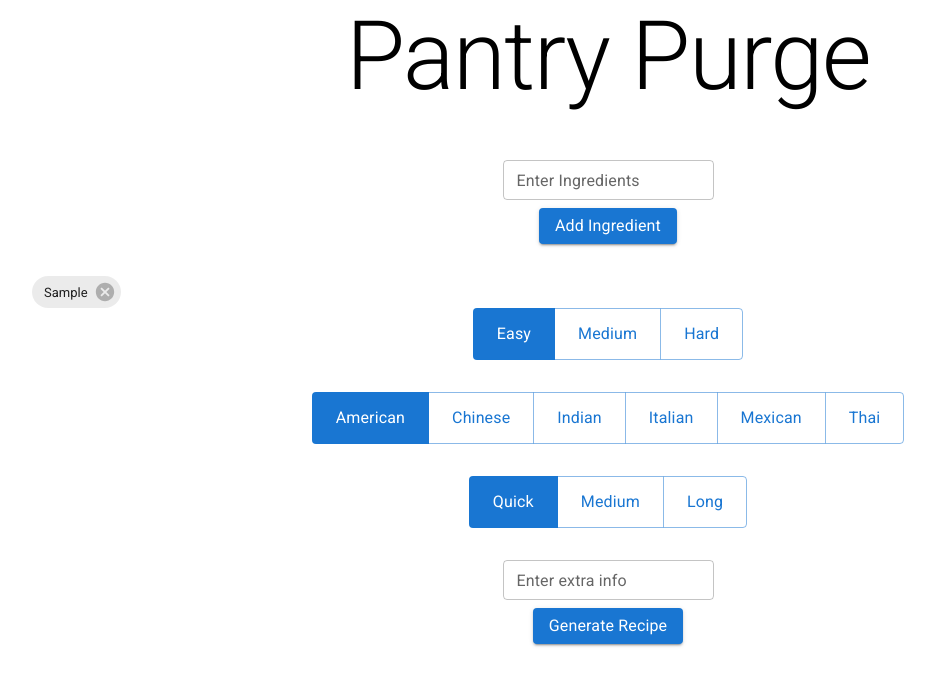
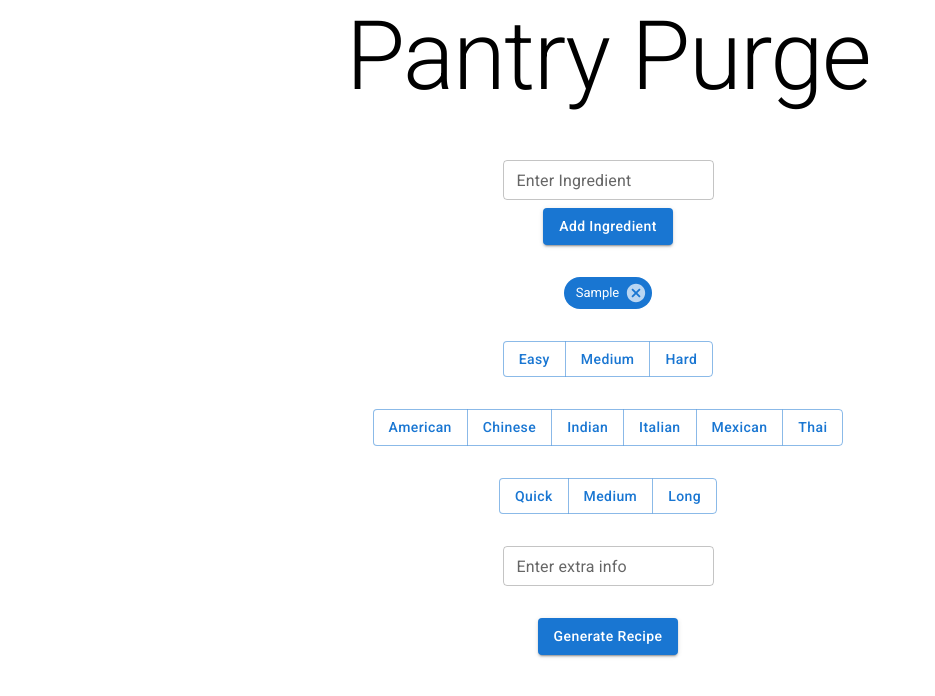
Before and after one commit to mmathew23/use_ingredients, a React (Create React App) app in the folder frontend/: page / in a window 1280 px wide. Both pictures are taken after typing "Sample" into the empty fields and a click on the button "Add Ingredient". Shown: the top 696 px of the page, without its empty margins (32-967 px from the left). Built offline with nearby package versions, Linux system fonts and the light colour scheme.

Commit message:
Layout update, and backend update for better prompting and user control

```diff
--- a/frontend/src/App.js
+++ b/frontend/src/App.js
@@ -7,7 +7,7 @@ import InputText from "./components/InputText";
 import IngredientList from "./components/IngredientList";
 import CircularProgress from '@mui/material/CircularProgress';
 import Typography from '@mui/material/Typography';
-import { Container, Button } from "@mui/material";
+import { Container, Button, TextField } from "@mui/material";
 
 const PREFIX = 'App';
 const classes = {
@@ -20,16 +20,24 @@ const classes = {
     time: `${PREFIX}-time`,
     other: `${PREFIX}-other`,
     recipe: `${PREFIX}-recipe`,
+    generate: `${PREFIX}-generate`,
 };
 
 const Root = styled('div')(( { theme }) => (
   {
     backgroundColor: '#fff',
-    textAlign: 'center',
+    // textAlign: 'center',
+    // textAlign: 'center',
   [`& .${PREFIX}-container`] : {
+    display: 'flex',
+    flexDirection: 'column',
+    alignItems: 'center',
+    justifyContent: 'flex-start',
+    minHeight: '100vh',
   },
   [`& .${PREFIX}-heading`] : {
     marginBottom: theme.spacing(6),
+    textAlign: 'center',
   },
   [`& .${PREFIX}-ingredient`] : {
     marginBottom: theme.spacing(4),
@@ -52,6 +60,10 @@ const Root = styled('div')(( { theme }) => (
   [`& .${PREFIX}-recipe`] : {
     marginBottom: theme.spacing(4),
   },
+  [`& .${PREFIX}-generate`] : {
+    marginBottom: theme.spacing(4),
+    textTransform: 'none',
+  },
 }));
 
 function App() {
@@ -59,23 +71,31 @@ function App() {
   const [generatedText, setGeneratedText] = useState("");
   const [loading, setLoading] = useState(false);
   const [ingredients, setIngredients] = useState([]);
-  const [difficulty, setDifficulty] = useState(0);
-  const [cuisine, setCuisine] = useState("American");
-  const [time, setTime] = useState("Quick");
+  const [difficulty, setDifficulty] = useState(-1);
+  const [cuisine, setCuisine] = useState(-1);
+  const [time, setTime] = useState(-1);
   const difficultyOptions = ["Easy", "Medium", "Hard"];
   const cuisineOptions = ["American", "Chinese", "Indian", "Italian", "Mexican", "Thai"];
   const timeOptions = ["Quick", "Medium", "Long"];
+
   const generateText = async () => {
+    const payload = {ingredients: ingredients, otherText: otherText}
+    if (difficulty >= 0) {
+      payload.difficulty = difficultyOptions[difficulty]
+    }
+    if (cuisine >= 0) {
+      payload.cuisine = cuisineOptions[cuisine]
+    }
+    if (time >= 0) {
+      payload.time = timeOptions[time]
+    }
     setLoading(true);
     try {
       const response = await axios.post(
         `${process.env.REACT_APP_GPT_SERVER}/generate`,
-        { ingredients: ingredients, otherText: otherText,
-         difficulty: difficultyOptions[difficulty], cuisine: cuisineOptions[cuisine],
-        time: timeOptions[time] }
+        payload,
       );
       setGeneratedText(response.data.generated_text.choices[0].message.content);
-      console.log(response.data);
     } catch (error) {
       console.error("Error generating text", error);
     }
@@ -83,7 +103,7 @@ function App() {
   };
 
   const addIngredient = (ingredient) => {
-    if (!ingredients.includes(ingredient)) {
+    if (!ingredients.includes(ingredient) && ingredient !== "" ) {
       setIngredients([...ingredients, ingredient]);
     }
   };
@@ -96,12 +116,14 @@ function App() {
     <Root >
       <Container className={classes.container} maxWidth="lg">
         <Typography variant='h1' className={classes.heading}>Pantry Purge</Typography>
-        <InputText text={""} onSubmit={addIngredient} label="Enter Ingredients" buttonText={"Add Ingredient"} className={classes.ingredient_input}/>
-        <IngredientList className={classes.ingredient_list} ingredients={ingredients} onDelete={removeIngredient} />
-        <Picker className={classes.difficulty} items={difficultyOptions} onSelect={setDifficulty} selected={0}/>
-        <Picker className={classes.cuisine} items={cuisineOptions} onSelect={setCuisine} selected={0}/>
-        <Picker className={classes.time} items={timeOptions} onSelect={setTime} selected={0}/>
-        <InputText className={classes.other} text={otherText} onSubmit={generateText} label="Enter extra info" buttonText={"Generate Recipe"}/>
+        <InputText text={""} onSubmit={addIngredient} label="Enter Ingredient" buttonText={"Add Ingredient"} className={classes.ingredient_input}/>
+        { ingredients.length > 0
+         && <IngredientList className={classes.ingredient_list} ingredients={ingredients} onDelete={removeIngredient} />}
+        <Picker className={classes.difficulty} items={difficultyOptions} onSelect={setDifficulty} selected={difficulty}/>
+        <Picker className={classes.cuisine} items={cuisineOptions} onSelect={setCuisine} selected={cuisine}/>
+        <Picker className={classes.time} items={timeOptions} onSelect={setTime} selected={time}/>
+        <InputText className={classes.other} text={otherText} onChange={setOtherText} label="Enter extra info" buttonDisabled noClearOnSubmit onSubmit={generateText} />
+        <Button className={classes.generate} onClick={generateText} variant="contained" color="primary">Generate Recipe</Button>
 
         {loading && <CircularProgress />}
         {!loading && generatedText && <Recipe className={classes.recipe} text={generatedText} />}
--- a/frontend/src/components/IngredientList.jsx
+++ b/frontend/src/components/IngredientList.jsx
@@ -9,7 +9,6 @@ import { Typography, Grid, Chip } from '@mui/material';
 const PREFIX = 'IngredientList';
 
 const classes = {
-    root: `${PREFIX}-root`,
     chip: `${PREFIX}-chip`,
     chipLabel: `${PREFIX}-chipLabel`
 };
@@ -19,15 +18,13 @@ const StyledGrid = styled(Grid)((
         theme
     }
 ) => ({
-    [`&.${classes.root}`]: {
         // width: '100%',
         // height: '100%',
-        // display: 'flex',
-        // flexDirection: 'row',
-        // justifyContent: 'flex-start',
-        // alignItems: 'center',
+        display: 'flex',
+        flexDirection: 'row',
+        justifyContent: 'center',
+        alignItems: 'center',
         // flexWrap: 'wrap',
-    },
 
     [`& .${classes.chip}`]: {
         // margin: theme.spacing.unit,
@@ -54,9 +51,9 @@ class IngredientList extends React.Component {
         }
 
         render() {
-            const {  ingredients, onDelete } = this.props;
+            const {  ingredients, onDelete, className } = this.props;
             return (
-                <StyledGrid container className={classes.root}>
+                <StyledGrid container className={className} spacing={2}>
                     {ingredients.map((ingredient, index) => (
                         <Grid item key={index}>
                             <Chip
@@ -66,6 +63,7 @@ class IngredientList extends React.Component {
                                 classes={{
                                     label: classes.chipLabel,
                                 }}
+                                color="primary"
                             />
                         </Grid>
                     ))}
--- a/frontend/src/components/InputText.jsx
+++ b/frontend/src/components/InputText.jsx
@@ -52,6 +52,7 @@ const StyledStack = styled(Stack)((
         // flexDirection: 'row',
         // justifyContent: 'center',
         // alignItems: 'center',
+        textTransform: 'none',
     },
 
     [`& .${classes.buttonText}`]: {
@@ -74,13 +75,16 @@ class InputText extends React.Component {
         }
 
         handleChange = name => event => {
+            if (this.props.onChange) {
+                this.props.onChange(event.target.value);
+            }
             this.setState({
                 [name]: event.target.value,
             });
         };
 
         render() {
-            const {  label, onSubmit, buttonText, className } = this.props;
+            const {  label, onSubmit, buttonText, className, buttonDisabled } = this.props;
             const { text } = this.state;
             return (
                 <StyledStack direction='column' spacing={1} className={className}>
@@ -89,8 +93,18 @@ class InputText extends React.Component {
                         value={text}
                         onChange={this.handleChange('text')}
                         label={label}
+                        onKeyDown={(event) => {
+                            if (event.key === 'Enter') {
+                                onSubmit(text);
+                                if (!this.props.noClearOnSubmit) {
+                                    this.setState({ text: '' });
+                                }
+                            }
+                        }}
+
                     />
-                    <Button
+                    {!buttonDisabled && <Button
+                        className={classes.button}
                         onClick={() => {
                             onSubmit(text);
                             this.setState({ text: '' });
@@ -98,8 +112,9 @@ class InputText extends React.Component {
                         }
                         variant="contained"
                     >
-                        <Typography className={classes.buttonText}>{buttonText}</Typography>
+                        {buttonText}
                     </Button>
+        }
                 </StyledStack>
             );
         }
--- a/frontend/src/components/Picker.jsx
+++ b/frontend/src/components/Picker.jsx
@@ -19,20 +19,10 @@ const StyledGrid = styled(Grid)((
         theme
     }
 ) => ({
-        // width: '100%',
-        // height: '100%',
-        // display: 'flex',
         flexDirection: 'row',
         justifyContent: 'center',
-        // alignItems: 'center',
     [`& .${classes.item}`]: {
-        // width: '100%',
-        // height: '100%',
-        // display: 'flex',
-        // flexDirection: 'column',
-        // justifyContent: 'flex-end',
-        // alignItems: 'center',
-        // cursor: 'pointer',
+        textTransform: 'none',
         '&:hover': {
             backgroundColor: theme.palette.primary.main,
             color: theme.palette.primary.contrastText,
@@ -40,12 +30,7 @@ const StyledGrid = styled(Grid)((
     },
 
     [`& .${classes.itemSelected}`]: {
-        // width: '100%',
-        // height: '100%',
-        // display: 'flex',
-        // flexDirection: 'column',
-        // justifyContent: 'flex-end',
-        // alignItems: 'center',
+        textTransform: 'none',
         backgroundColor: theme.palette.primary.main,
         color: theme.palette.primary.contrastText,
         '&:hover': {
@@ -55,10 +40,6 @@ const StyledGrid = styled(Grid)((
     },
 
     [`& .${classes.itemText}`]: {
-        // color: theme.palette.primary.contrastText,
-        // fontSize: '1.5rem',
-        // fontWeight: 'bold',
-        // textAlign: 'center',
         padding: '0.5rem',
         textTransform: 'none',
     }
@@ -74,17 +55,25 @@ class Picker extends React.Component {
     }
 
     render() {
-        const {  items, onSelect, className } = this.props;
+        const {  items, onSelect, className, label } = this.props;
         const { selected } = this.state;
         return (
             <StyledGrid container className={className} >
+                {label && <Typography>{label}</Typography>}
                 <ButtonGroup>
                 {items.map((item, index) => (
                     <Button key={index} className={selected === index ? classes.itemSelected : classes.item} onClick={() => {
-                        this.setState({ selected: index });
-                        onSelect(index);
+                        if (this.state.selected === index) {
+                            this.setState({ selected: -1 });
+                            onSelect(-1);
+                        }
+                        else {
+                            this.setState({ selected: index });
+                            onSelect(index);
+                        }
                     }}>
-                        <Typography className={classes.itemText}>{item}</Typography>
+                        {item}
+                        {false && <Typography className={classes.itemText}>{item}</Typography>}
                     </Button>
                 ))}
                 </ButtonGroup>
--- a/frontend/src/components/Recipe.jsx
+++ b/frontend/src/components/Recipe.jsx
@@ -4,51 +4,52 @@
 import React from 'react';
 import { styled } from '@mui/material/styles';
 import PropTypes from 'prop-types';
-import { Typography, Grid } from '@mui/material';
+import { Typography, Stack } from '@mui/material';
 
 const PREFIX = 'Recipe';
 
 const classes = {
-    root: `${PREFIX}-root`,
     text: `${PREFIX}-text`
 };
 
-const StyledGrid = styled(Grid)((
+const StyledStack = styled(Stack)((
     {
         theme
     }
 ) => ({
-    [`&.${classes.root}`]: {
-        // width: '100%',
-        // height: '100%',
-        // display: 'flex',
-        // flexDirection: 'column',
-        // justifyContent: 'flex-start',
-        // alignItems: 'center',
-    },
-
+        width: '100%',
+        height: '100%',
+        justifyContent: 'center',
+        alignItems: 'left',
+        padding: '0.5rem',
+        maxWidth: '700px',
     [`& .${classes.text}`]: {
-        // color: theme.palette.primary.contrastText,
-        // fontSize: '1.5rem',
-        // fontWeight: 'bold',
-        // textAlign: 'center',
-        // padding: '0.5rem',
+        fontSize: '1rem',
+        textAlign: 'left',
     }
 }));
 
 class Text extends React.Component {
     render() {
         const {  text } = this.props;
+        //React Typography Components from classes.text split by newlines
+        const textComponents = text.split('\n').map((line, index) => {
+            return (
+
+                <Typography key={index} className={classes.text}>{line}</Typography>
+            );
+        });
+
         return (
-            <StyledGrid container className={classes.root}>
-                <Typography className={classes.text}>{text}</Typography>
-            </StyledGrid>
+            <StyledStack spacing={1} container className={classes.root}>
+
+                {textComponents}
+            </StyledStack>
         );
     }
 }
 
 Text.propTypes = {
-    classes: PropTypes.object.isRequired,
     text: PropTypes.string.isRequired,
 };
 
```
Also changed, not shown: 2 other files (tests, documents, lock files or other folders).
